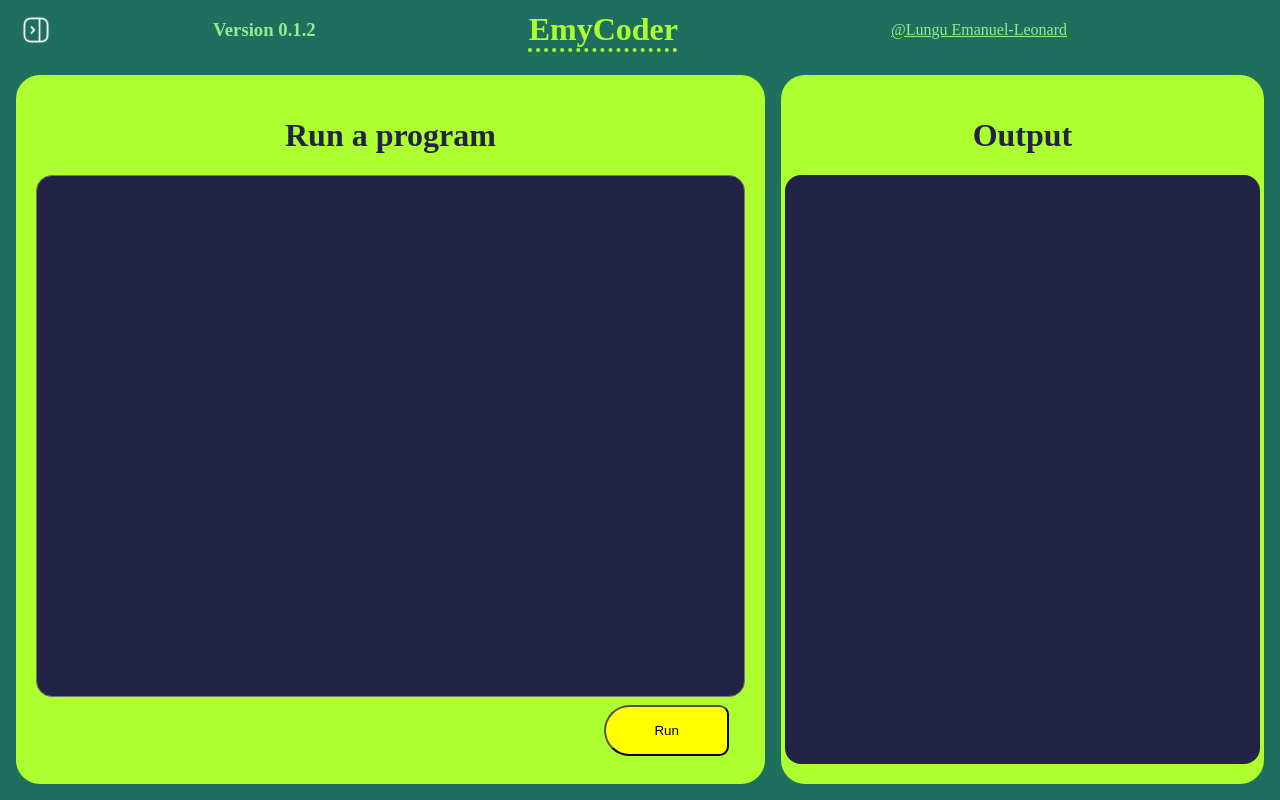
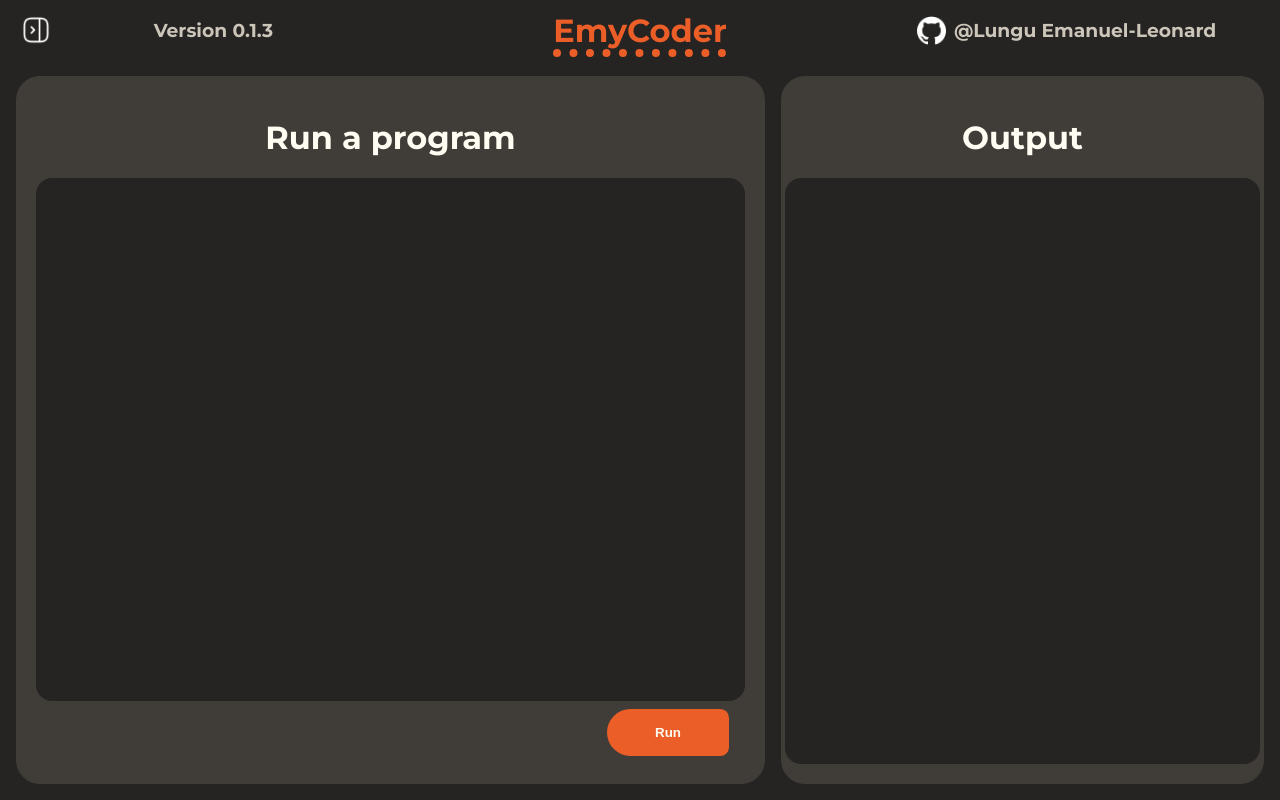
Before and after one commit to EmyLungu/EmyCoder, a FastAPI app: page /run in a window 1280 px wide. Run offline with FastAPI, Linux system fonts and the light colour scheme; parts of the project's set-up code (start-up, migrations or seed data) failed here and were passed over.

Commit message:
Rebranding website

```diff
--- a/app/main.py
+++ b/app/main.py
@@ -153,12 +153,6 @@ def run_snippet(payload: RunIn):
 
             result = client.containers.run(
                 image=conf["image"],
-                # command=[
-                #     "timeout",
-                #     "5s",
-                #     "python",
-                #     "/mnt/code/user_snippet.py",
-                # ],
                 command=(
                     ["timeout", "5s"] + conf["command"]
                     if lang != "cpp"
--- a/app/model/model.py
+++ b/app/model/model.py
@@ -8,7 +8,7 @@ from sklearn.preprocessing import StandardScaler
 from sklearn.base import BaseEstimator, TransformerMixin
 from scipy.sparse import csr_matrix, hstack
 
-__version__ = "0.1.2"
+__version__ = "0.1.3"
 
 BASE_DIR = Path(__file__).resolve(strict=True).parent
 
@@ -138,14 +138,6 @@ class MetaFeatureExtractor(BaseEstimator, TransformerMixin):
         return hstack([X_text, csr_matrix(X_meta_scaled)])
 
 
-# class Model:
-#     def __init__(self, method):
-#         self.extract_features = method
-#
-#     def preprocess(self):
-#         self.extract_features()
-
-
 __main__.extract_meta_features = extract_meta_features
 __main__.MetaFeatureExtractor = MetaFeatureExtractor
 
--- /dev/null
+++ b/app/static/css/code.css
@@ -0,0 +1,125 @@
+#main {
+    gap: 16px;
+    width: 100%;
+    height: 100%;
+    display: flex;
+    flex-direction: row;
+}
+
+#left, #right {
+    display: flex;
+    flex-direction: column;
+    background-color: var(--bg-primary);
+    align-items: center;
+    box-sizing: border-box;
+    padding: 20px;
+    border-radius: 24px;
+}
+
+#left {
+    flex: 8;
+}
+
+#right {
+    flex: 2;
+    overflow-y: scroll;
+    font-size: 10;
+}
+
+#input-code-nav {
+    display: flex;
+    flex-direction: row;
+    justify-content: space-evenly;
+    align-items: center;
+    width: 100%;
+}
+
+.input-title {
+    text-align: center;
+    color: var(--color-primary);
+    flex: 3;
+}
+
+#model-select-container {
+    flex: 1;
+    gap: 0.5em;
+
+    display: flex;
+    flex-direction: column;
+    align-items: center;
+}
+
+#model-select {
+    appearance: none;
+    color: #333;
+    background-color: #fff;
+    border: 0;
+    border-radius: 16px;
+
+    width: 100%;
+    padding: 10px 40px 10px 15px;
+    font-size: 12px;
+    font-weight: bold;
+
+    cursor: pointer;
+    transition: border-color 0.2s, box-shadow 0.2s;
+}
+
+
+#input-code {
+    width: 100%;
+    flex: 1;
+    min-height: 0;
+    box-sizing: border-box;
+    border-radius: 16px;
+    padding: 32px;
+    resize: none;
+    overflow-y: auto;
+    background-color: var(--bg-secondary);
+    border: 0;
+
+    font-size: 1em;
+    font-family: "JetBrains Mono", monospace;
+    color: var(--color-primary);
+}
+
+.model-btn {
+    flex-shrink: 0;
+    margin: 8px 16px;
+    padding: 16px 48px;
+    background-color: var(--bg-btn);
+    border: 0;
+    border-radius: 32px 12px 12px 32px;
+    align-self: self-end;
+
+    color: var(--color-primary);
+    font-weight: bold;
+}
+
+.model-btn:hover {
+    filter: brightness(128%);
+}
+
+.output-label {
+    flex-grow: 1;
+    align-content: center;
+    color: var(--color-primary);
+    font-size: 4em;
+}
+
+.output-list {
+    font-size: 20px;
+}
+
+.output-container {
+    width: 100%;
+    height: 100%;
+    padding: 16px;
+    border-radius: 16px;
+    background-color: var(--bg-secondary);
+}
+
+.execution-output {
+    color: white;
+    font-size: 1em;
+}
--- a/app/static/css/navbar.css
+++ b/app/static/css/navbar.css
@@ -2,21 +2,42 @@
     display: flex;
     flex-direction: row;
     align-items: center;
-    justify-content: space-evenly;
+    /* justify-content: space-evenly; */
+    height: 8vh;
+    text-align: center;
 }
 
 .nav-title {
-    color: greenyellow;
-    font-size: 32px;
+    flex: 1;
+    font-size: 2em;
     font-weight: bold;
     text-decoration: underline;
+    color: var(--bg-btn);
     text-underline-offset: 8px;
     text-decoration-style: dotted;
-    text-decoration-thickness: 4px;
+    text-decoration-thickness: 8px;
 }
 
-.subtitle {
-    color: lightgreen;
+.nav-link {
+    flex: 1;
+    display: flex;
+    flex-direction: row;
+    align-items: center;
+    gap: 0.5em;
+    text-decoration: none;
+    justify-content: center;
+}
+
+.nav-link h3:hover {
+    color: var(--bg-btn);
+}
+
+.nav-link img {
+    display: block;
+    height: 1.8em;
+    width: 1.8em;
+    object-fit: contain;
+    filter: invert(1);
 }
 
 #sidebar-btn {
@@ -31,7 +52,7 @@
 }
 
 #sidebar-btn:hover {
-    background-color: greenyellow;
+    background-color: var(--bg-btn);
     img {
         filter: invert(0);
     }
@@ -63,13 +84,11 @@
 }
 
 .sidebar-link {
-    color: lightgreen;
+    color: var(--bg-btn);
     padding: 16px 0;
     padding-left: 16px;
-    border-radius: 8px;
+    border-radius: 16px;
     font-weight: bold;
-
-    transition: 0.2s ease-out;
 
     display: flex;
     align-items: center;
@@ -82,6 +101,5 @@ a:has(.sidebar-link) {
 }
 
 .sidebar-link:hover {
-    background-color: greenyellow;
-    color: green;
+    background-color: var(--bg-primary);
 }
--- a/app/static/css/styles.css
+++ b/app/static/css/styles.css
@@ -1,3 +1,12 @@
+:root {
+    --bg-primary: #403D39;
+    --bg-secondary: #252422;
+    --bg-btn: #EB5E28;
+    --color-primary: #FFFCF2;
+    --color-secondary: #CCC5B9;
+
+}
+
 html, body {
     margin: 0;
     padding: 0;
@@ -7,8 +16,31 @@ html, body {
 
     display: flex;
     flex-direction: column;
-    background-color: #1F6F5F;
-    color: #232345;
+    background-color: var(--bg-secondary);
+
+    color: var(--color-primary);
+    font-family: "Montserrat", sans-serif;
+    font-weight: normal;
+}
+
+.bg-primary {
+    background-color: var(--bg-primary);
+}
+
+.bg-secondary {
+    background-color: var(--bg-secondary);
+}
+
+.bg-btn {
+    background-color: var(--bg-btn);
+}
+
+.color-primary {
+    color: var(--color-primary);
+}
+
+.color-secondary {
+    color: var(--color-secondary);
 }
 
 #main-content {
@@ -16,127 +48,6 @@ html, body {
     flex-direction: row;
     width: 100%;
     height: 100%;
-    min-height: 0;
     padding: 16px;
+    box-sizing: border-box;
 }
-
-#main {
-    gap: 16px;
-    width: 100%;
-    height: 100%;
-    display: flex;
-    flex-direction: row;
-}
-
-#left, #right {
-    display: flex;
-    flex-direction: column;
-    background-color: greenyellow;
-    align-items: center;
-    box-sizing: border-box;
-    padding: 20px;
-    border-radius: 24px;
-}
-
-#left {
-    flex: 8;
-}
-
-#right {
-    flex: 2;
-    overflow-y: scroll;
-    font-size: 10;
-    margin-right: 32px;
-}
-
-#input-code-nav {
-    display: flex;
-    flex-direction: row;
-    justify-content: space-evenly;
-    align-items: center;
-    width: 100%;
-}
-
-.input-title {
-    text-align: center;
-    color: #232345;
-    flex: 3;
-}
-
-#model-select-container {
-    flex: 1;
-
-    display: flex;
-    flex-direction: column;
-    align-items: center;
-}
-
-#model-select {
-    appearance: none;
-    color: #333;
-    background-color: #fff;
-    border: 4px solid lightgreen;
-    border-radius: 8px;
-
-    width: 100%;
-    padding: 10px 40px 10px 15px;
-    font-size: 12px;
-    font-weight: bold;
-
-    cursor: pointer;
-    transition: border-color 0.2s, box-shadow 0.2s;
-}
-
-
-#input-code {
-    width: 100%;
-    flex: 1;
-    min-height: 0;
-    box-sizing: border-box;
-    border-radius: 16px;
-    padding: 32px;
-    resize: none;
-    overflow-y: auto;
-    background-color: #232345;
-    color: white;
-
-    font-size: 16px;
-}
-
-.model-btn{
-    flex-shrink: 0;
-    margin: 8px 16px;
-    padding: 16px 48px;
-    background-color: yellow;
-    border-radius: 32px 12px 12px 32px;
-    align-self: self-end;
-}
-
-.model-btn:hover {
-    background-color: #1F6F5F;
-}
-
-.output-label {
-    flex-grow: 1;
-    align-content: center;
-    color: darkslategrey;
-    font-size: 64px;
-}
-
-.output-list {
-    font-size: 20px;
-}
-
-.output-container {
-    width: 100%;
-    height: 100%;
-    padding: 16px;
-    border-radius: 16px;
-    background-color: #232345;
-}
-
-.execution-output {
-    color: white;
-    font-size: 16px;
-    /* align-self: flex-start; */
-}
--- a/app/static/js/lang-predict.js
+++ b/app/static/js/lang-predict.js
@@ -34,7 +34,7 @@ predictBtn.addEventListener('click', async () => {
         alert('Something went wrong.');
     }
 
-    lang.style.color = 'darkslategrey';
+    lang.style.color = 'var(--color-primary)';
 });
 
 
@@ -72,7 +72,7 @@ predictAllBtn.addEventListener('click', async () => {
         alert('Something went wrong.');
     }
 
-    lang.style.color = 'darkslategrey';
+    lang.style.color = 'var(--color-primary)';
 });
 
 
--- a/app/static/js/run.js
+++ b/app/static/js/run.js
@@ -32,7 +32,7 @@ runBtn.addEventListener('click', async () => {
         alert('Something went wrong.');
     }
 
-    lang.style.color = 'white';
+    lang.style.color = 'var(--color-primary)';
 });
 
 inputArea.addEventListener('keydown', function(e) {
--- a/app/templates/lang-predict.html
+++ b/app/templates/lang-predict.html
@@ -3,10 +3,12 @@
 {% block title %}Language Predictor{% endblock %}
 
 {% block content %}
+<link href="{{ url_for('static', path='css/code.css') }}" rel="stylesheet">
+
 <div id="main">
     <div id="left">
         <div id="input-code-nav">
-            <h1 class="input-title">Input</h1>
+            <h1 class="input-title" >Input</h1>
             <div id="model-select-container">
                 <p style="margin: 0;">Select model:</p>
                 <select id="model-select">
--- a/app/templates/parts/base.html
+++ b/app/templates/parts/base.html
@@ -4,6 +4,10 @@
         <meta charset="UTF-8">
         <meta name="viewport" content="width=device-width, initial-scale=1">
         <link href="{{ url_for('static', path='css/styles.css') }}" rel="stylesheet">
+        <link rel="preconnect" href="https://fonts.googleapis.com">
+        <link rel="preconnect" href="https://fonts.gstatic.com" crossorigin>
+        <link href="https://fonts.googleapis.com/css2?family=Montserrat:ital,wght@0,100..900;1,100..900&family=Open+Sans:ital,wght@0,300..800;1,300..800&display=swap" rel="stylesheet">
+        <link href="https://fonts.googleapis.com/css2?family=JetBrains+Mono:ital,wght@0,100..800;1,100..800&display=swap" rel="stylesheet">
 
         <title>{% block title %}EmyCoder{% endblock %}</title>
     </head>
--- a/app/templates/parts/navbar.html
+++ b/app/templates/parts/navbar.html
@@ -1,12 +1,13 @@
 <link href="{{ url_for('static', path='css/navbar.css') }}" rel="stylesheet">
 
-<div id="nav-bar">
+<div id="nav-bar" class="color-primary">
     <button id="sidebar-btn">
         <img src="/static/img/sidebar.png" alt="" draggable="false" width="0" height="0">
     </button>
-    <h3 class="subtitle">Version {{model_version}}</h3>
+    <h3 style="flex: 1" class="color-secondary">Version {{model_version}}</h3>
     <a class="nav-title" href="/">EmyCoder</a>
-    <a class="subtitle" href="https://github.com/EmyLungu" target="_blank" rel="noopener noreferrer">
-        @Lungu Emanuel-Leonard
+    <a class="nav-link" href="https://github.com/EmyLungu" target="_blank" rel="noopener noreferrer">
+        <img src="/static/img/github.png" alt="" draggable="false" width="0" height="0">
+        <h3 class="color-secondary">@Lungu Emanuel-Leonard</h3>
     </a>
 </div>
--- a/app/templates/run.html
+++ b/app/templates/run.html
@@ -3,6 +3,8 @@
 {% block title %}Run Program{% endblock %}
 
 {% block content %}
+<link href="{{ url_for('static', path='css/code.css') }}" rel="stylesheet">
+
 <div id="main">
     <div id="left">
         <div id="input-code-nav">
```
Also changed, not shown: app/static/css/home.css (+6 -16 lines), app/templates/home.html (+8 -12 lines), app/static/img/github.png (added).
